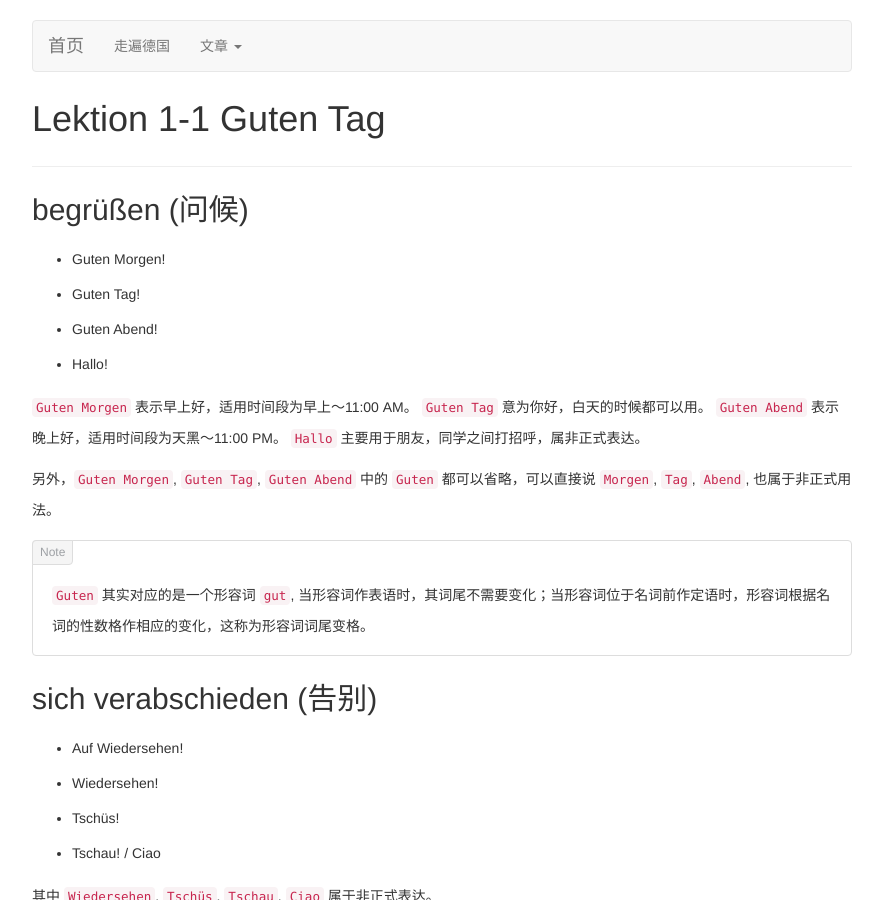
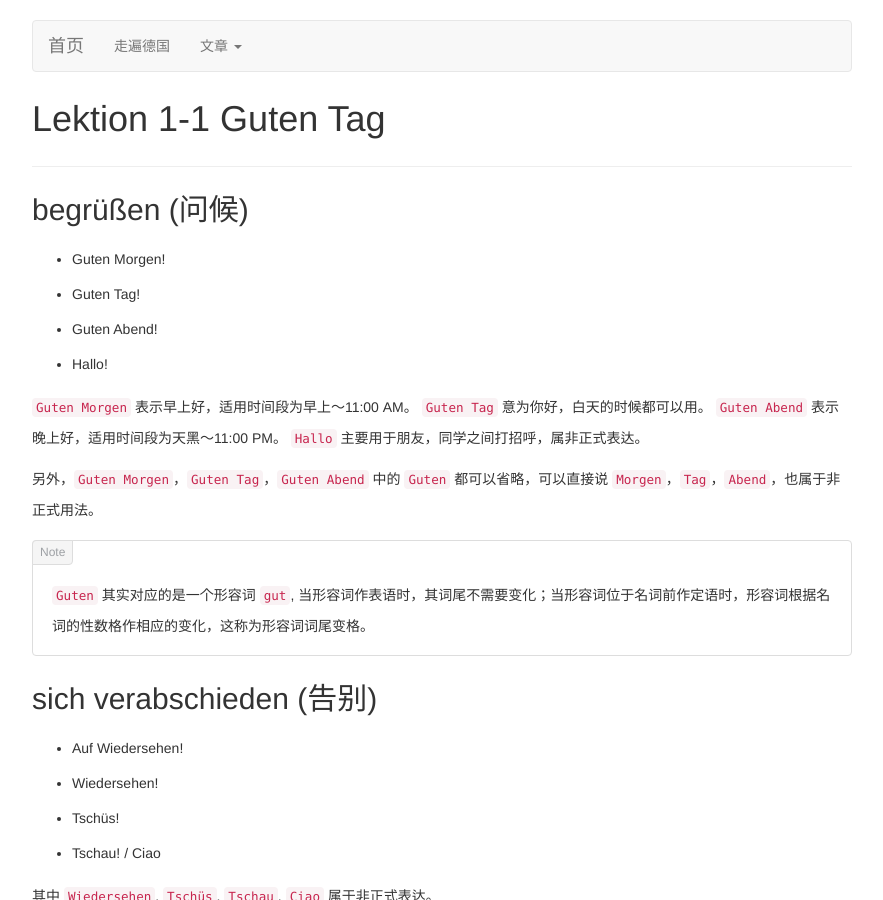
Before and after one commit to Frederick-S/GermanGarden, a Jekyll site: the page built from _posts/Passwort Deutsch/A1/2013-06-01-lektion-1-1.html, in a window 1280 px wide and 900 px high. Shown: the whole window, without its empty margins (198-1081 px from the left). Built offline with Jekyll 4.4.1, drawn with Linux system fonts in a browser that asks for light colours; nearby versions of some CDN libraries; comment, search, counter and statistics services are not loaded.

```diff
--- a/_posts/Passwort Deutsch/A1/2013-06-01-lektion-1-1.html
+++ b/_posts/Passwort Deutsch/A1/2013-06-01-lektion-1-1.html
@@ -19,7 +19,7 @@ tags: ['Passwort Deutsch', 'Passwort Deutsch A1', 'Passwort Deutsch A1 Lektion 1
     <code>Hallo</code> 主要用于朋友，同学之间打招呼，属非正式表达。
 </p>
 <p>
-    另外，<code>Guten Morgen</code>, <code>Guten Tag</code>, <code>Guten Abend</code> 中的 <code>Guten</code> 都可以省略，可以直接说 <code>Morgen</code>, <code>Tag</code>, <code>Abend</code>, 也属于非正式用法。
+    另外，<code>Guten Morgen</code>，<code>Guten Tag</code>，<code>Guten Abend</code> 中的 <code>Guten</code> 都可以省略，可以直接说 <code>Morgen</code>，<code>Tag</code>，<code>Abend</code>，也属于非正式用法。
 </p>
 <div class="note">
     <p>
```
